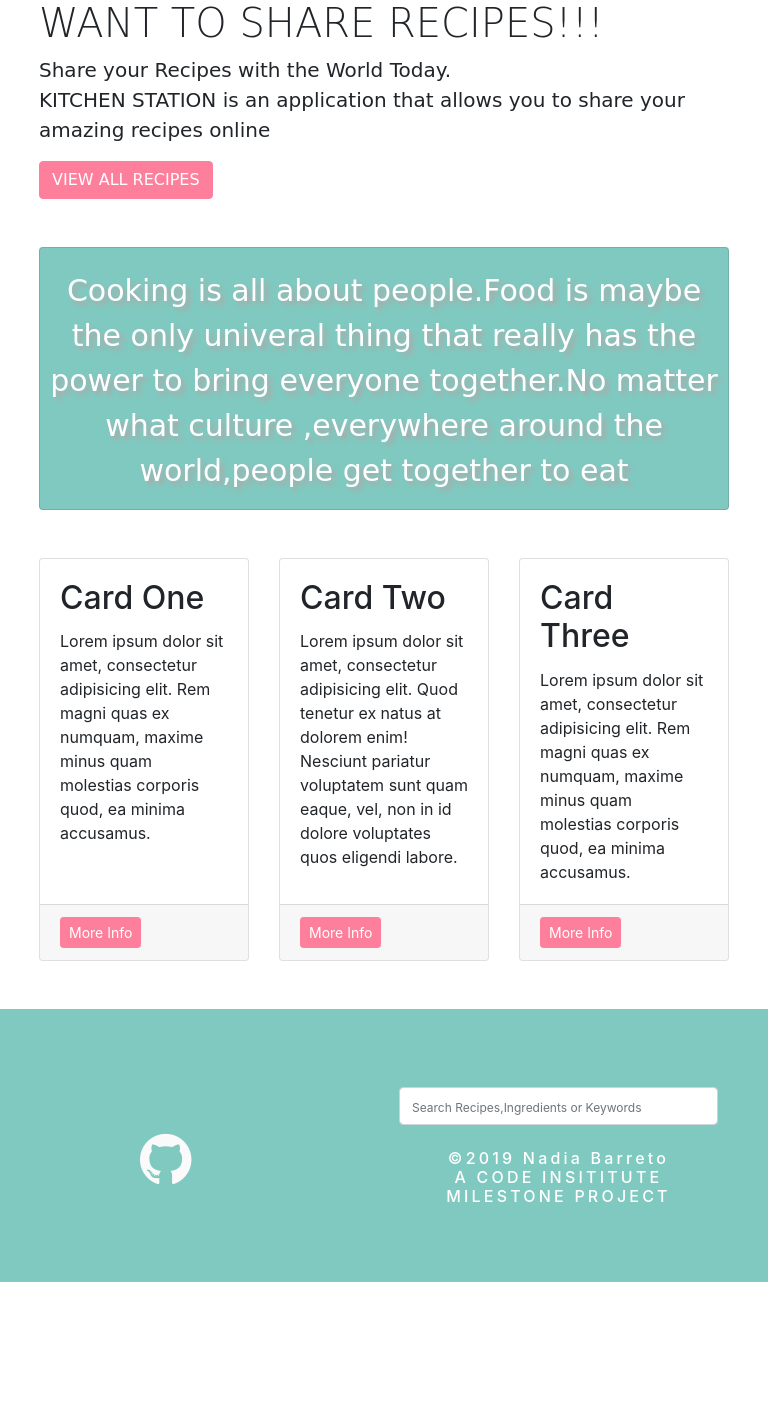
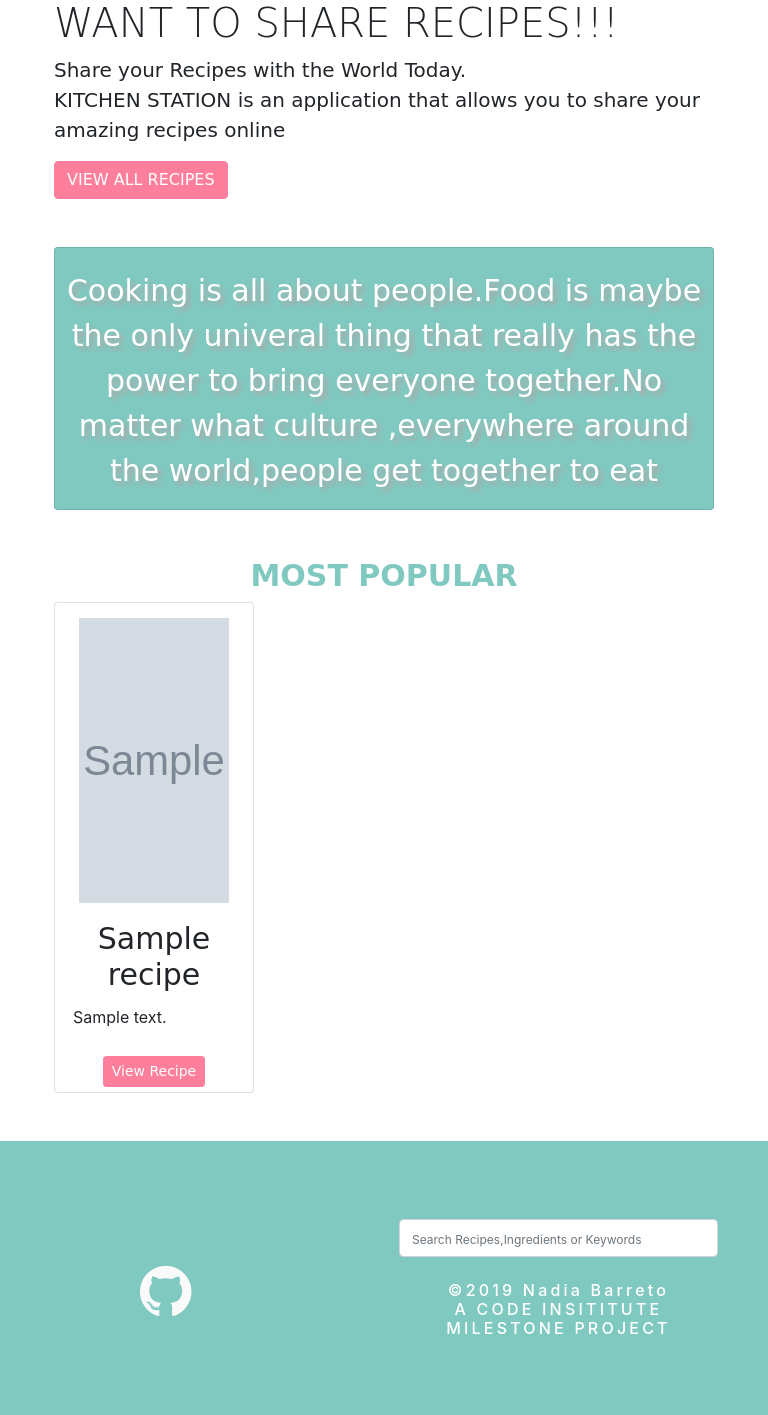
Before and after one commit to nadia-solution-tracker/third-milestone-project, a Flask app: page / in a window 768 px wide. Shown: the part 429-1844 px from the top of the page. Before the commit the page ends 1711 px from the top, so only its background shows below. Run offline with Flask 2, Linux system fonts and the light colour scheme; grey boxes marked "Sample" are stand-in pictures; a database or web service that is not in the repository returns one stand-in record (values such as "Sample title"); some libraries are stand-ins or nearby versions; some web fonts are replaced.

Commit message:
Fetched 3 popluar records,modified css and index pages

```diff
--- a/app.py
+++ b/app.py
@@ -1,11 +1,18 @@
 import os
 from flask import Flask,render_template
+from flask_pymongo import PyMongo,DESCENDING
 
 app = Flask(__name__)
 
+app.config["MONGO_DBNAME"]='myCookingDB'
+app.config["MONGO_URI"]=os.getenv('MONGO_URI')
+
+mongo = PyMongo(app)
+
 @app.route('/')
 def index():
-    return render_template("index.html")
+    top_three_viewed_recipes=mongo.db.recipes.find().sort([('views',DESCENDING)]).limit(3)
+    return render_template("index.html",recipes=top_three_viewed_recipes)
 
 if __name__ == '__main__':
     app.run(host = os.environ.get('IP'),
--- a/static/css/styles.css
+++ b/static/css/styles.css
@@ -1,5 +1,6 @@
 @import url('https://fonts.googleapis.com/css?family=Mountains+of+Christmas&display=swap');
 
+/*------------Navigation--*/
 .welcome-line,
 #navbarResponsive{
   font-family: 'Mountains of Christmas', cursive;
@@ -14,14 +15,31 @@
     background-color:#CD9B1D;
 }
 
-.card-body-content{
+
+/*-------------Content-*/
+.card-body-content,
+.content,
+.card-action,
+#recipe_name{
   font-family: 'Mountains of Christmas', cursive;
   font-size: 30px;
+
+}
+.card-body-content{
   text-shadow: 4px 4px 4px #aaa;
   background-color:#80c9c0;
   padding-top:20px;
 }
 
+.content{
+    color:#80c9c0;
+    text-align:center;
+    font-weight: bolder;
+}
+
+.card-block{
+    padding:18px;
+}
 .btn-primary {
     color: #fff;
     background-color: #FE7F9C;
@@ -34,7 +52,17 @@
     border-color: #285e8e; /*set the color you want here*/
 }
 
+.image_style{
+    display: block;
+    margin-left: auto;
+    margin-right: auto;
+    width:300px;
+    height:200px;
+    padding-top:15px;
+}
 
+
+/*-------------Footer-*/
 footer{
    background-color:#80c9c0;
 }
@@ -60,6 +88,8 @@ footer{
     -o-transition: all,0.35s ease-in-out;
 }
 
+
+/*-------------Media Queries-*/
 @media screen and (max-width: 768px){
       .navbar-dark .navbar-brand{
       font-family: 'Mountains of Christmas', cursive;
@@ -76,5 +106,30 @@ footer{
     line-height: 4;
     }
 
+    .image_style{
+    display: block;
+    margin-left: auto;
+    margin-right: auto;
+    width:300px;
+    height:300px;
+    padding-top:15px;
+}
 
 }
+
+
+@media only screen
+  and (min-device-width: 768px)
+  and (max-device-width: 1024px)
+  and (-webkit-min-device-pixel-ratio: 1){
+
+       .image_style{
+        display: block;
+        margin-left: auto;
+        margin-right: auto;
+        width:150px;
+        height:300px;
+        padding-top:15px;
+  }
+
+  }
--- a/templates/index.html
+++ b/templates/index.html
@@ -1,69 +1,42 @@
 {% extends 'base.html' %}
 {% block content %}
-      <!-- Heading Row -->
+  <div class="container">
     <br/>
     <div class="row align-items-center my-5">
       <div class="col-lg-7">
         <img class="img-fluid" src="https://schmittat.uk/wp-content/uploads/Surrey-and-London-Food-Photographer_09-1024x683.jpg" alt="">
       </div>
-        <!-- /.col-lg-8 -->
       <div class="col-lg-5 welcome-line">
         <h1 class="font-weight-light">WANT TO SHARE RECIPES!!!</h1>
         <p>Share your Recipes with the World Today.<br/>KITCHEN STATION is an application that allows you to share your amazing recipes online</p>
         <a class="btn btn-primary" href="#">VIEW ALL RECIPES</a>
       </div>
-        <!-- /.col-md-4 -->
     </div>
-      <!-- /.row -->
 
-      <!-- Call to Action Well -->
     <div class="card text-white text-center card-body-content">
       <p>Cooking is all about people.Food is maybe the only univeral thing that really has the power to bring everyone together.No
           matter what culture ,everywhere around the world,people get together to eat</p>
     </div>
 
-
     <br/><br/>
 
-      <!-- Content Row -->
+    <h2 class="content"> MOST POPULAR </h2>
     <div class="row">
-        <div class="col-md-4 mb-5">
-          <div class="card h-100">
-            <div class="card-body">
-              <h2 class="card-title">Card One</h2>
-              <p class="card-text">Lorem ipsum dolor sit amet, consectetur adipisicing elit. Rem magni quas ex numquam, maxime minus quam molestias corporis quod, ea minima accusamus.</p>
+      {% for recipe in recipes %}
+        <div class="col-md-4 col-lg-4">
+          <div class="card"><img src="{{recipe.image_link}}" class="image_style">
+            <div class="card-block">
+              <h4 class="card-title text-center" id="recipe_name">{{recipe.recipe_name}}</h4>
+              <p class="card-text text-justify" id="description">{{recipe.short_description}}</p>
             </div>
-            <div class="card-footer">
-              <a href="#" class="btn btn-primary btn-sm">More Info</a>
+            <div class="card-action text-center">
+              <a href="/view_recipe/{{ recipe._id }}" class="btn btn-primary btn-sm" >View Recipe</a><br/>
             </div>
           </div>
         </div>
-        <!-- /.col-md-4 -->
-        <div class="col-md-4 mb-5">
-          <div class="card h-100">
-            <div class="card-body">
-              <h2 class="card-title">Card Two</h2>
-              <p class="card-text">Lorem ipsum dolor sit amet, consectetur adipisicing elit. Quod tenetur ex natus at dolorem enim! Nesciunt pariatur voluptatem sunt quam eaque, vel, non in id dolore voluptates quos eligendi labore.</p>
+      {% endfor %}
     </div>
-            <div class="card-footer">
-              <a href="#" class="btn btn-primary btn-sm">More Info</a>
+    <br/><br/>
   </div>
-          </div>
-        </div>
-        <!-- /.col-md-4 -->
-        <div class="col-md-4 mb-5">
-          <div class="card h-100">
-            <div class="card-body">
-              <h2 class="card-title">Card Three</h2>
-              <p class="card-text">Lorem ipsum dolor sit amet, consectetur adipisicing elit. Rem magni quas ex numquam, maxime minus quam molestias corporis quod, ea minima accusamus.</p>
-            </div>
-            <div class="card-footer">
-              <a href="#" class="btn btn-primary btn-sm">More Info</a>
-            </div>
-          </div>
-        </div>
-        <!-- /.col-md-4 -->
 
-      </div>
-      <!-- /.row -->
 {% endblock %}
```
Lines whose indentation alone changed are shown as unchanged.
